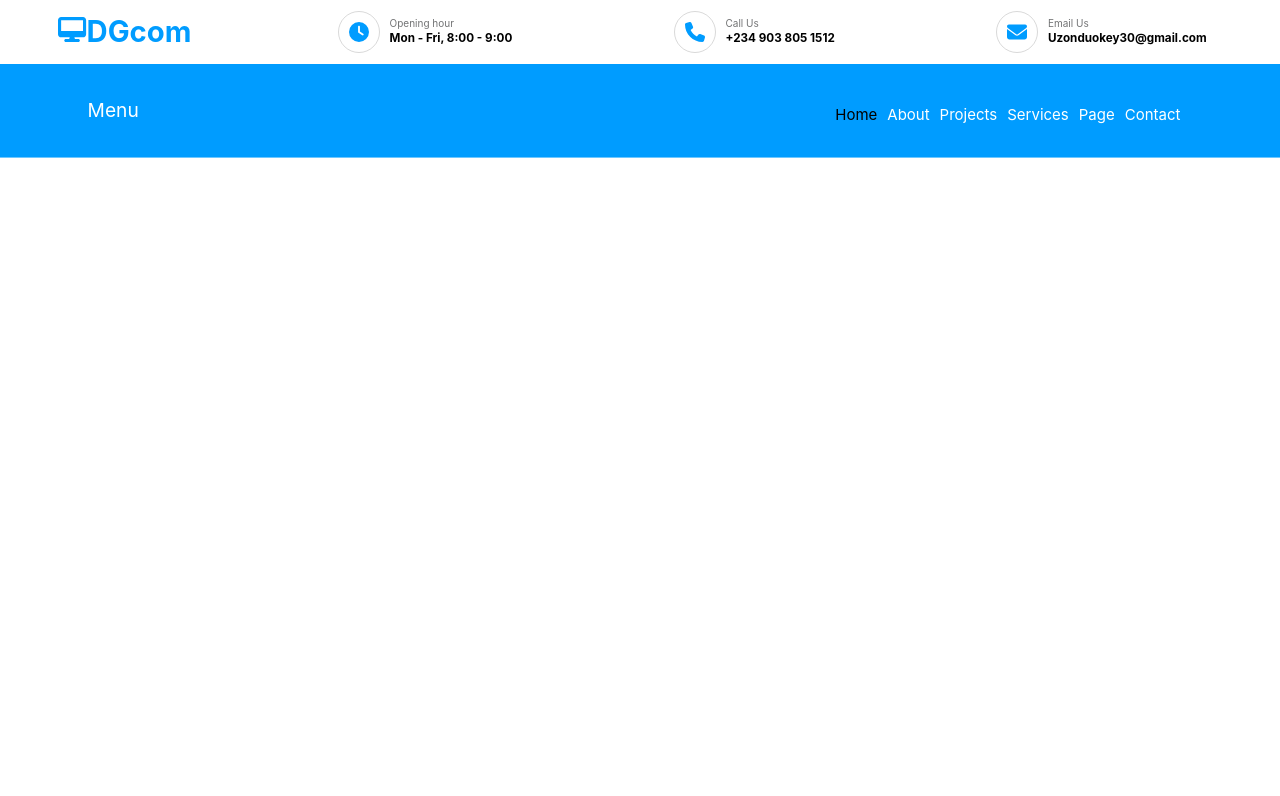
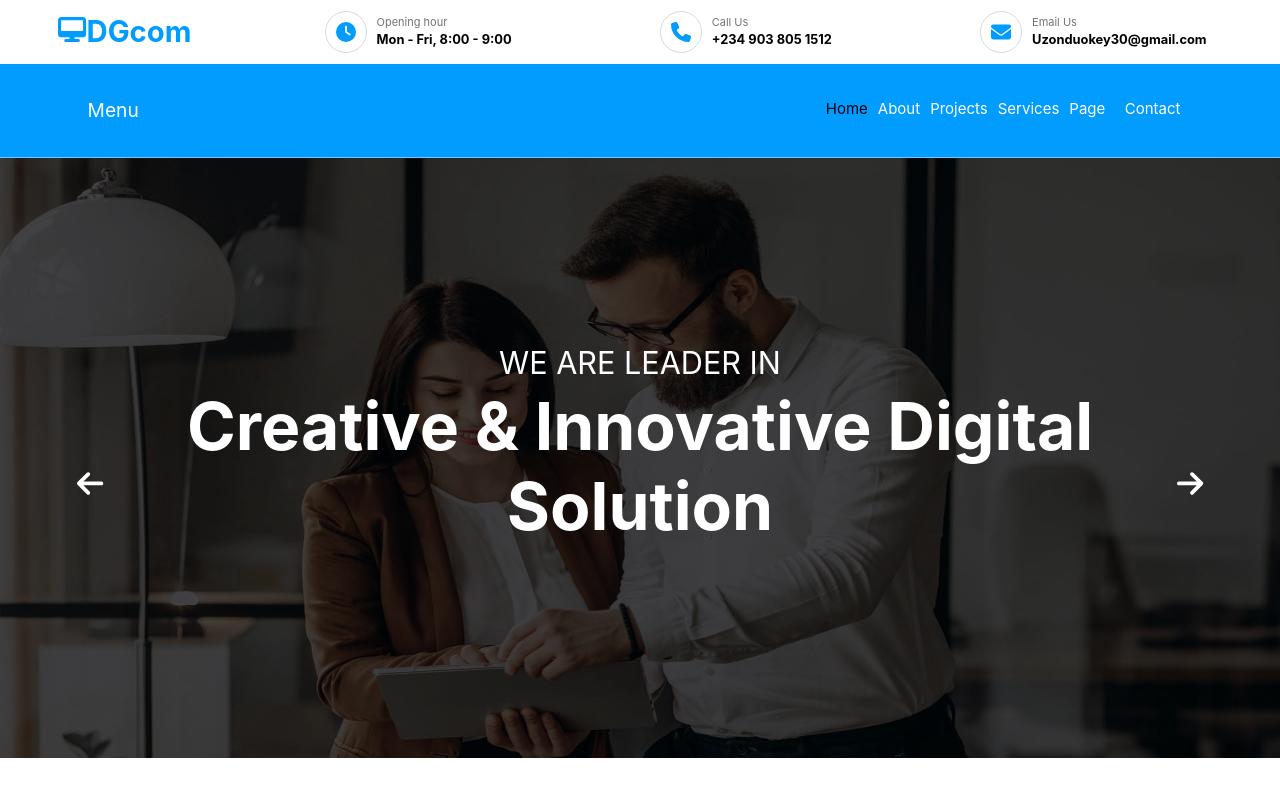
Before and after one commit to Uz-Okey/dgcom, a React (Create React App) app: page / in a window 1280 px wide. Shown: the top 796 px of the page. Built offline with nearby package versions, Linux system fonts and the light colour scheme.

Commit message:
carousel set up

```diff
--- a/src/App.js
+++ b/src/App.js
@@ -8,6 +8,7 @@ import Page from './js/Page';
 import Contact from './js/Contact';
 import Home from './js/Home';
 import Section1 from './js/Section1'
+import Section2 from './js/Section2'
 function App() {
   return (
     <>
@@ -25,6 +26,7 @@ function App() {
         <Route path="*" element={<h2>Page Not Found</h2>} />
       </Routes>
     </Router>
+    <Section2 />
     </>
   );
 }
--- /dev/null
+++ b/src/css/Home.css
@@ -0,0 +1,195 @@
+.section2 {
+    overflow: hidden;
+    position: relative;
+    width: 100%;
+}
+
+.carousel-wrapper {
+    width: 100%;
+    overflow: hidden;
+}
+
+.carousel-track {
+    display: flex;
+    transition: transform 0.5s ease-in-out;
+    width: 100%;
+}
+
+.carousel-slide {
+    min-width: 100%;
+    box-sizing: border-box;
+    position: relative;
+}
+
+.carousel-slide img {
+    width: 100vw;
+    height: 600px;
+    display: block;
+}
+
+.carousel-text {
+    position: absolute;
+    top: 50%;
+    left: 50%;
+    transform: translate(-50%, -50%);
+    color: white;
+    z-index: 1;
+    text-align: center;
+    font-size: calc(12px + 2.5vw);
+    width: 80%;
+}
+
+.carousel-bckgrou {
+    position: absolute;
+    top: 0%;
+    left: 0%;
+    width: 100%;
+    height: 100%;
+    background-color: rgba(0, 0, 0, 0.507);
+}
+
+.carousel-text p {
+    margin-bottom: -20px;
+    font-weight: 400;
+    font-size: calc(5px + 2vw);
+}
+
+.arrow-left-icon{
+    position: absolute;
+    left: -6%;
+    font-size: 30px !important;
+    padding: 10px;
+    background-color: transparent;
+    color: white;
+    border: none;
+    top: 50%;
+    cursor: pointer;
+}
+
+.arrow-right-icon{
+    position: absolute;
+    right: -6%;
+    cursor: pointer;
+    font-size: 30px !important;
+    padding: 10px;
+    background-color: transparent;
+    color: white;
+    border: none;
+    top: 50%;
+}
+
+
+@media (min-width: 442px) {
+    .section2 {
+        overflow: hidden;
+        position: relative;
+        width: 100%;
+    }
+
+    .carousel-wrapper {
+        width: 100%;
+        overflow: hidden;
+    }
+
+    .carousel-track {
+        display: flex;
+        transition: transform 0.5s ease-in-out;
+        width: 100%;
+    }
+
+    .carousel-slide {
+        min-width: 100%;
+        box-sizing: border-box;
+        position: relative;
+    }
+
+    .carousel-slide img {
+        width: 100vw;
+        height: 600px;
+        display: block;
+    }
+
+    .carousel-text {
+        position: absolute;
+        top: 50%;
+        left: 50%;
+        transform: translate(-50%, -50%);
+        color: white;
+        z-index: 1;
+        text-align: center;
+        font-size: calc(12px + 2.5vw);
+        width: 80%;
+    }
+
+    .carousel-bckgrou {
+        position: absolute;
+        top: 0%;
+        left: 0%;
+        width: 100%;
+        height: 100%;
+        background-color: rgba(0, 0, 0, 0.712);
+    }
+
+        .carousel-text p {
+            margin-bottom: -35px;
+            font-weight: 400;
+            font-size: calc(5px + 2vw);   }
+}
+
+@media (min-width: 768px) {
+    .section2 {
+        overflow: hidden;
+        position: relative;
+        width: 100%;
+    }
+
+    .carousel-wrapper {
+        width: 100%;
+        overflow: hidden;
+    }
+
+    .carousel-track {
+        display: flex;
+        transition: transform 0.5s ease-in-out;
+        width: 100%;
+    }
+
+    .carousel-slide {
+        min-width: 100%;
+        box-sizing: border-box;
+        position: relative;
+    }
+
+    .carousel-slide img {
+        width: 100vw;
+        height: 600px;
+        display: block;
+    }
+
+    .carousel-text {
+        position: absolute;
+        top: 50%;
+        left: 50%;
+        transform: translate(-50%, -50%);
+        color: white;
+        z-index: 1;
+        text-align: center;
+        font-size: calc(12px + 2.5vw);
+        width: 80%;
+    }
+
+    .carousel-bckgrou {
+        position: absolute;
+        top: 0%;
+        left: 0%;
+        width: 100%;
+        height: 100%;
+        background-color: rgba(0, 0, 0, 0.712);
+    }
+
+    .carousel-text p {
+        margin-bottom: -50px;
+        font-weight: 400;
+        font-size: calc(5px + 2vw);
+    }
+}
--- a/src/css/Nav.css
+++ b/src/css/Nav.css
@@ -9,15 +9,31 @@ body {
 *::before,
 *::after {
     box-sizing: border-box;
-
 }
 
 nav {
     width: 100%;
-    border-bottom:1px solid #ffffff6e;
+    border-bottom: 1px solid #ffffff6e;
     background-color: #009CFF;
     padding: 15px 0px;
+    position: sticky;
+    top: 0;
+    z-index: 4;
+}
 
+.nav-area {
+    opacity: 0;
+    visibility: hidden;
+    transition: all 0.4s ease-in-out;
+    position: fixed;
+    top: 10%;
+    width: 100%;
+    z-index: 4;
+}
+
+.nav-area.show {
+    opacity: 1;
+    visibility: visible;
 }
 
 .nav-container {
@@ -170,7 +186,7 @@ nav {
         font-size: clamp(15px, 1.5vw, 30px);
         font-weight: 400;
         padding-left: 20px;
-        margin-top:15px;
+        margin-top: 15px;
     }
 
     .nav-link {
@@ -183,9 +199,8 @@ nav {
         padding-top: 5px;
         opacity: 1;
         height: 55px;
-
         padding-right: calc(10px + 7vw);
-        margin-top: 35px;
+        margin-top: 22px;
         visibility: visible;
         transition: all 0.2s ease-in-out;
         transform: translateY(0px);
@@ -223,7 +238,7 @@ nav {
         width: 100%;
         padding-top: 8px;
         padding-bottom: 8px;
-        margin-right: -100px;
+        margin-right: -190px;
         transition: all 0.5s ease-in-out;
     }
 
@@ -233,13 +248,24 @@ nav {
         margin-top: 8px;
         transform: translateY(0px);
         z-index: 2;
-         padding-right: 70px !important;
+        padding-right: 70px !important;
         padding: 5px;
         list-style-type: none;
     }
 
     .page-link li:hover {
-        color: white;
-        background-color: grey;
+        color:grey;
+        width: 100% !important;
+        background-color: transparent;
+        padding: 5px 110px 5px 5px !important;
+    }
+
+    .page-link{
+        margin-top: 34px !important;
+    }
+
+    .page-link li{
+        width: 100% !important;
+        padding: 5px 110px 5px 5px !important;
     }
 }
--- a/src/css/Section1.css
+++ b/src/css/Section1.css
@@ -14,7 +14,7 @@
     display: none;
 }
 
-@media (min-width: 768px){
+@media (min-width: 892px){
     .desktop{
         text-align: center !important;
         justify-content: center;
@@ -36,7 +36,7 @@
     }
 
     .envelope-icon, .phone-icon, .clock-icon{
-        font-size: 10px;
+        font-size: 11px;
         display: flex;
         align-items: center;
         gap: 10px;
--- /dev/null
+++ b/src/css/Section2.css
@@ -0,0 +1,4 @@
+.section2{
+    width: 100%;
+    position: relative;
+}
--- a/src/js/Home.js
+++ b/src/js/Home.js
@@ -1,10 +1,73 @@
-import React from 'react'
+import React from 'react';
+import carousel1 from '../img/carousel-2.jpg';
+import carousel2 from '../img/carousel-1.jpg';
+import { useEffect, useState, useRef } from 'react'
+import '../css/Home.css'
+import { FontAwesomeIcon } from '@fortawesome/react-fontawesome';
+import { faArrowLeft, faArrowRight } from '@fortawesome/free-solid-svg-icons';
+const Home = () => {
+  const [scrollX, setScrollX] = useState(0)
+  const array = [
+    {
+      id: 1,
+      textP: 'WE ARE LEADER IN',
+      textH1: 'Creative & Innovative Digital Solution',
+      img: carousel1
+    },
+    {
+      id: 2,
+      textP: 'GREAT LEADERS ARE BORN',
+      textH1: 'Creative & Innovative Digital Solution',
+      img: carousel2
+    }
+  ]
 
-const Home = () => {
+  useEffect(() => {
+    const interval = setInterval(() => {
+      setScrollX((prev) => (prev + 1) % array.length);
+    }, 7000);
+    return () => { clearInterval(interval) }
+  }, []);
+
+  function handleRightClick() {
+    setScrollX((prev) => (prev + 1) % array.length)
+  }
+
+  function handleLeftClick() {
+    setScrollX((prev) => (prev - 1 + array.length) % array.length)
+  }
+
+
   return (
-    <div>
+    <section className="section2">
+      <div className="carousel-wrapper">
+        <div
+          className="carousel-track"
+          style={{ transform: `translateX(-${scrollX * 100}%)` }}
+        >
+          {array.map((item) => (
+            <div className="carousel-slide" key={item.id}>
+              <div className="carousel-bckgrou"></div>
+              <img src={item.img} alt="" />
+              <div className="carousel-text">
+                <p>{item.textP}</p>
+                <h1>{item.textH1}</h1>
+                <button
+                  className='arrow-left-icon'
+                  onClick={handleLeftClick}
+                ><FontAwesomeIcon icon={faArrowLeft} /></button>
 
-    </div>
+                <button
+                  className='arrow-right-icon'
+                  onClick={handleRightClick}
+                ><FontAwesomeIcon icon={faArrowRight} /></button>
+              </div>
+            </div>
+          ))}
+        </div>
+      </div>
+    </section>
+
   )
 }
 
--- a/src/js/Nav.js
+++ b/src/js/Nav.js
@@ -1,36 +1,54 @@
-import React from 'react'
-import '../css/Nav.css'
-import {Link} from 'react-router-dom'
-import { useState, useEffect, useRef } from 'react'
+import React, { useState, useEffect, useRef } from 'react';
+import '../css/Nav.css';
+import { Link } from 'react-router-dom';
 
 const Nav = () => {
+    const navRef = useRef(null);
+    const [showNav, setShowNav] = useState(false);
+    const [displayNav, setDisplayNav] = useState(true);
 
-    const [showNav, setShowNav] = useState(false)
+    useEffect(() => {
+        const handleScroll = () => {
+            const scrollY = window.scrollY;
+            if (scrollY < 200) {
+                setDisplayNav(true)
+            }
+            else if (scrollY > 200 && scrollY <= 300) {
+                setDisplayNav(false);
+            } else {
+                setDisplayNav(true);
+            }
+        };
 
-    function handclick(){
-        setShowNav((prev) => !prev)
+        window.addEventListener('scroll', handleScroll);
+
+        return () => {
+            window.removeEventListener('scroll', handleScroll);
+        };
+    }, []);
+
+    function handclick() {
+        setShowNav((prev) => !prev);
     }
 
     return (
-        <nav>
+        <nav
+            ref={navRef}
+            className={`nav-placeholder ${displayNav ? "show" : "hide"}`}
+        >
+            <div
+            className={`nav-area ${displayNav ? 'fixed' : ''}`}
+            ></div>
             <div className="nav-container">
-                <div
-                    className='nav-content1'
-                >
-                    <h1>
-                        Menu
-                    </h1>
+                <div className='nav-content1'>
+                    <h1>Menu</h1>
                 </div>
                 <div className="nav-content2">
-
-                        <button className='nav-menu'
-                        onClick={handclick}
-                        >
+                    <button className='nav-menu' onClick={handclick}>
                         <div className="bars"></div>
                         <div className="bars"></div>
                         <div className="bars"></div>
                     </button>
-
                 </div>
             </div>
             <div className={`nav-link ${showNav ? 'show' : 'hide'}`}>
@@ -48,9 +66,8 @@ const Nav = () => {
                 </Link>
                 <Link className="nav-item" to="/contact">Contact</Link>
             </div>
+        </nav>
+    );
+};
 
-        </nav>
-    )
-}
-
-export default Nav
+export default Nav;
--- /dev/null
+++ b/src/js/Section2.js
@@ -0,0 +1,9 @@
+import React from 'react'
+
+const Section2 = () => {
+  return (
+    <div></div>
+  )
+}
+
+export default Section2
```
Also changed, not shown: src/img/carousel-1.jpg (added), src/img/carousel-2.jpg (added). Lines whose indentation alone changed are shown as unchanged.
